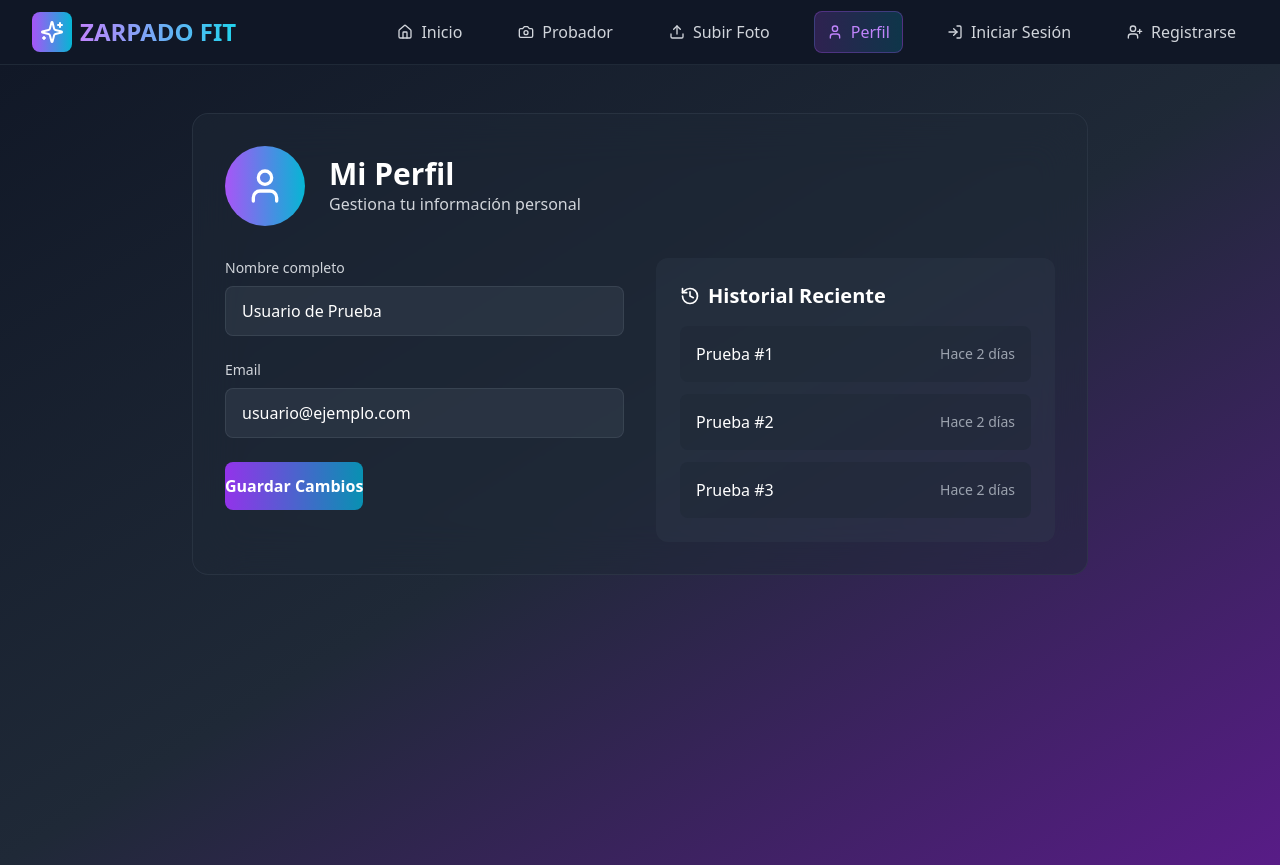
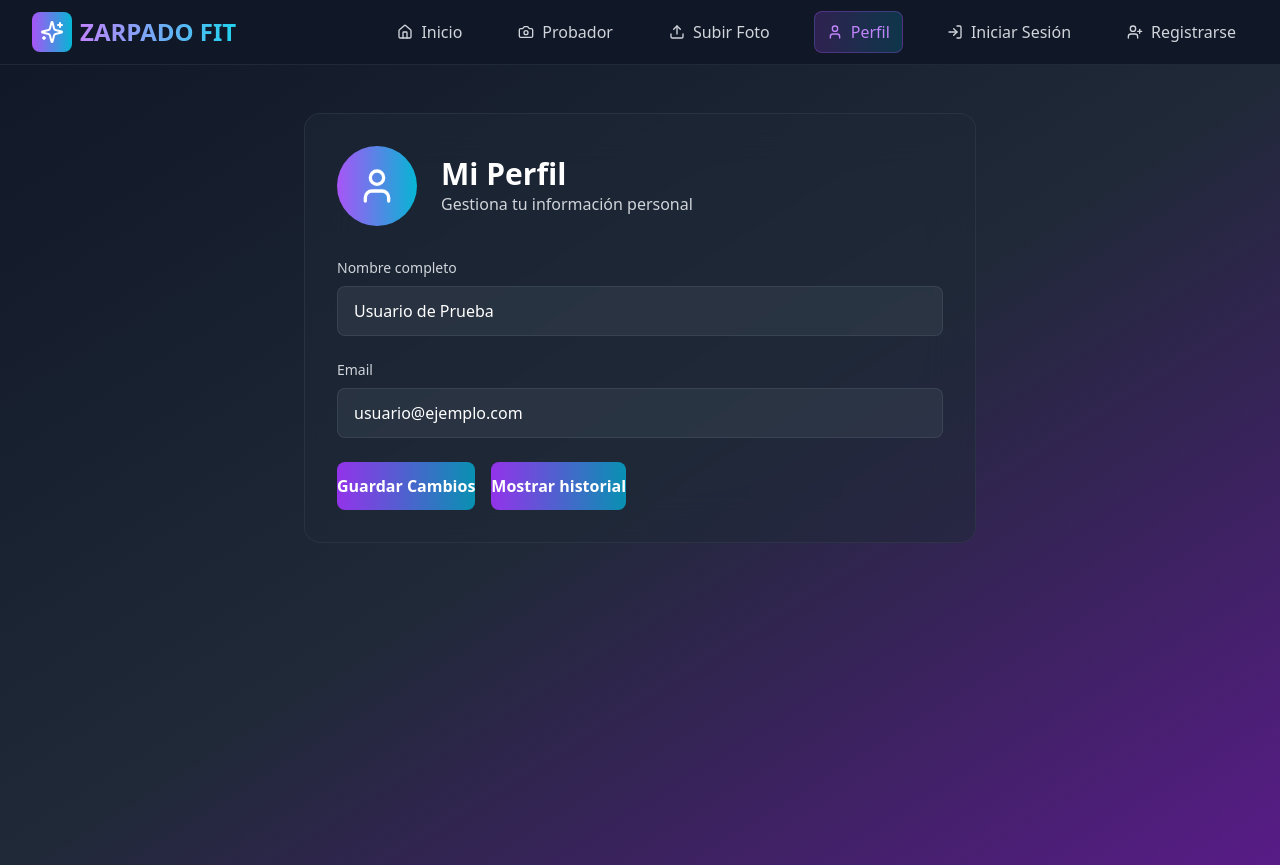
Before and after one commit to ENEPC/ZarpadoFit, a React (Vite) app: page /Zarpado-Fit/profile in a window 1280 px wide. Built offline with nearby package versions, Linux system fonts and the light colour scheme.

Commit message:
cambios en historial ocultar/mostrar

```diff
--- /dev/null
+++ b/src/components/History.tsx
@@ -0,0 +1,39 @@
+import type { ReactNode } from "react";
+
+interface ButtonProps {
+  children: ReactNode;
+  onClick?: () => void;
+  variant?: "primary" | "secondary" | "outline";
+  className?: string;
+  type?: "button" | "submit" | "reset";
+}
+
+export const Button = ({
+  children,
+  onClick,
+  variant = "primary",
+  className = "",
+  type = "button",
+}: ButtonProps) => {
+  const baseClasses =
+    "font-semibold py-3 rounded-lg transition-all duration-200";
+
+  const variantClasses = {
+    primary:
+      "bg-gradient-to-r from-purple-600 to-cyan-600 hover:from-purple-700 hover:to-cyan-700 text-white transform hover:scale-105",
+    secondary:
+      "bg-gray-700/50 hover:bg-gray-600 text-white border border-gray-600/50 hover:border-gray-500",
+    outline:
+      "border border-gray-600 hover:border-purple-500 text-white hover:bg-purple-500/10",
+  };
+
+  return (
+    <button
+      type={type}
+      onClick={onClick}
+      className={`${baseClasses} ${variantClasses[variant]} ${className}`}
+    >
+      {children}
+    </button>
+  );
+};
--- a/src/pages/Profile.tsx
+++ b/src/pages/Profile.tsx
@@ -1,11 +1,14 @@
+import { useState } from "react";
 import { User, History } from "lucide-react";
 import { Input } from "../components/Input";
 import { Button } from "../components/Button";
 
 export const Profile = () => {
+  const [showHistory, setShowHistory] = useState(false);
+
   return (
     <div className="min-h-screen bg-gradient-to-br from-gray-900 via-gray-800 to-purple-900 py-12 px-4">
-      <div className="max-w-4xl mx-auto">
+      <div className={`${showHistory ? "max-w-4xl" : "max-w-2xl"} mx-auto transition-all duration-500`}>
         <div className="bg-gray-800/50 backdrop-blur-xl p-8 rounded-2xl border border-gray-700/50">
           <div className="flex items-center space-x-6 mb-8">
             <div className="w-20 h-20 bg-gradient-to-r from-purple-500 to-cyan-500 rounded-full flex items-center justify-center">
@@ -17,18 +20,21 @@ export const Profile = () => {
             </div>
           </div>
 
-          <div className="grid md:grid-cols-2 gap-8">
+          <div className={`${showHistory ? "grid md:grid-cols-2 gap-8" : "block"}`}>
             <div className="space-y-6">
               <Input label="Nombre completo" defaultValue="Usuario de Prueba" />
-              <Input
-                label="Email"
-                type="email"
-                defaultValue="usuario@ejemplo.com"
-              />
+              <Input label="Email" type="email" defaultValue="usuario@ejemplo.com" />
+
+              <div className="flex space-x-4">
                 <Button variant="primary">Guardar Cambios</Button>
+                <Button variant="primary" onClick={() => setShowHistory(!showHistory)}>
+                  {showHistory ? "Ocultar historial" : "Mostrar historial"}
+                </Button>
+              </div>
             </div>
 
-            <div className="bg-gray-700/30 rounded-xl p-6">
+            {showHistory && (
+              <div className="bg-gray-700/30 rounded-xl p-6 mt-8 md:mt-0">
                 <h3 className="text-xl font-semibold text-white mb-4 flex items-center space-x-2">
                   <History className="h-5 w-5" />
                   <span>Historial Reciente</span>
@@ -44,6 +50,7 @@ export const Profile = () => {
                   ))}
                 </div>
               </div>
+            )}
           </div>
         </div>
       </div>
```
Lines whose indentation alone changed are shown as unchanged.
